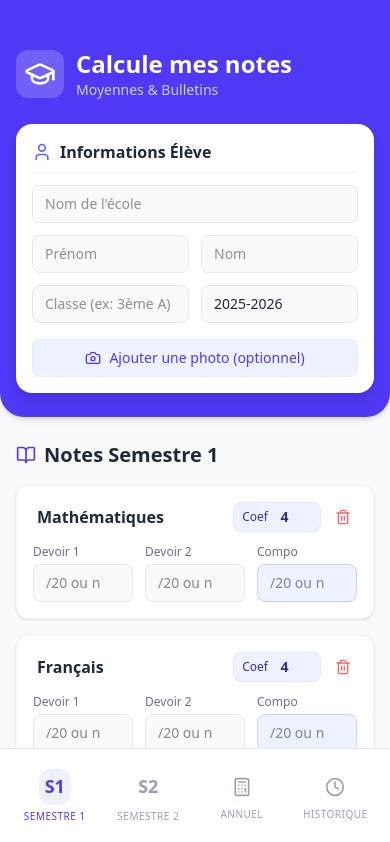
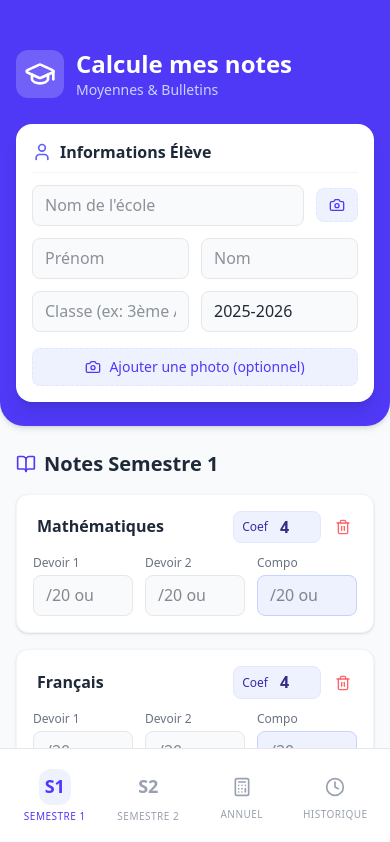
Before and after one commit to ibrahimakane2582447-create/Calculateur-moyenne-et-bulletin-, a React (Vite) app: page / in a window 390 px wide. Shown: the top 842 px of the page. Built offline with nearby package versions, Linux system fonts and the light colour scheme.

Commit message:
feat: Allow uploading school logo for bulletins
Adds functionality to upload and display a school logo on the generated PDF bulletins.
Also includes CSS for better mobile usability by preventing unwanted zooming.

```diff
--- a/src/App.tsx
+++ b/src/App.tsx
@@ -231,6 +231,17 @@ export default function App() {
     }
   };
 
+  const handleSchoolLogoUpload = (e: React.ChangeEvent<HTMLInputElement>) => {
+    const file = e.target.files?.[0];
+    if (file) {
+      const reader = new FileReader();
+      reader.onloadend = () => {
+        setStudentInfo({ ...studentInfo, schoolLogoUrl: reader.result as string });
+      };
+      reader.readAsDataURL(file);
+    }
+  };
+
   const avgS1 = calculateSemesterAverage(semester1);
   const avgS2 = calculateSemesterAverage(semester2);
   const annualAvg = (avgS1 + avgS2) / 2;
@@ -267,13 +278,30 @@ export default function App() {
               <h2 className="font-semibold">Informations Élève</h2>
             </div>
             <div className="grid grid-cols-2 gap-3">
+              <div className="col-span-2 flex items-center gap-3">
                 <input
                   type="text"
                   placeholder="Nom de l'école"
                   value={studentInfo.schoolName || ''}
                   onChange={e => setStudentInfo({...studentInfo, schoolName: e.target.value})}
-                className="col-span-2 bg-gray-50 border border-gray-200 rounded-lg px-3 py-2 text-sm focus:ring-2 focus:ring-indigo-500 outline-none"
+                  className="flex-1 bg-gray-50 border border-gray-200 rounded-lg px-3 py-2 text-sm focus:ring-2 focus:ring-indigo-500 outline-none"
                 />
+                <label className="shrink-0 flex items-center justify-center bg-indigo-50 text-indigo-600 px-3 py-2 rounded-lg text-sm font-medium cursor-pointer hover:bg-indigo-100 transition-colors border border-indigo-100 border-dashed" title="Ajouter le logo de l'école">
+                  <Camera className="w-4 h-4" />
+                  <input type="file" accept="image/*" className="hidden" onChange={handleSchoolLogoUpload} />
+                </label>
+                {studentInfo.schoolLogoUrl && (
+                  <div className="relative shrink-0">
+                    <img src={studentInfo.schoolLogoUrl} alt="Logo" className="w-10 h-10 rounded-lg object-contain border-2 border-indigo-100 bg-white" />
+                    <button
+                      onClick={() => setStudentInfo({...studentInfo, schoolLogoUrl: ''})}
+                      className="absolute -top-1 -right-1 bg-red-500 text-white rounded-full p-0.5"
+                    >
+                      <Trash2 className="w-3 h-3" />
+                    </button>
+                  </div>
+                )}
+              </div>
               <input
                 type="text"
                 placeholder="Prénom"
--- a/src/components/BulletinModal.tsx
+++ b/src/components/BulletinModal.tsx
@@ -235,9 +235,13 @@ export default function BulletinModal({ isOpen, onClose, studentInfo, semesterNa
             {/* Header */}
             <div className="flex justify-between items-start mb-5 border-b-2 border-indigo-800 pb-4 print:mb-8 print:pb-6">
               <div className="flex items-center gap-2 print:gap-4">
-                <div className="bg-indigo-600 p-2 rounded-lg print:bg-transparent print:p-0">
-                  <GraduationCap className="w-6 h-6 text-white print:text-indigo-800 print:w-10 print:h-10" />
-                </div>
+                {studentInfo.schoolLogoUrl ? (
+                  <img src={studentInfo.schoolLogoUrl} alt="Logo École" className="w-10 h-10 sm:w-12 sm:h-12 object-contain print:w-16 print:h-16" />
+                ) : (
+                  <div className="bg-indigo-600 p-2 rounded-lg print:bg-transparent print:p-0">
+                    <GraduationCap className="w-6 h-6 text-white print:text-indigo-800 print:w-10 print:h-10" />
+                  </div>
+                )}
                 <div>
                   <h1 className="text-base sm:text-lg font-black uppercase tracking-wider text-gray-900 print:text-2xl">Bulletin de Notes</h1>
                   <p className="text-[10px] sm:text-xs text-gray-600 font-medium print:text-base">{semesterName}</p>
--- a/src/index.css
+++ b/src/index.css
@@ -1,4 +1,20 @@
 @import "tailwindcss";
+
+/* Prevent iOS auto-zoom on input focus */
+input,
+textarea,
+select {
+  font-size: 16px !important;
+}
+
+/* Prevent double-tap to zoom */
+button,
+a,
+input,
+select,
+textarea {
+  touch-action: manipulation;
+}
 
 body {
   -webkit-touch-callout: none; /* iOS Safari */
--- a/src/types.ts
+++ b/src/types.ts
@@ -14,6 +14,7 @@ export interface StudentInfo {
   schoolYear: string;
   schoolName?: string;
   photoUrl?: string;
+  schoolLogoUrl?: string;
 }
 
 export interface HistoryRecord {
```
Lines whose indentation alone changed are shown as unchanged.
